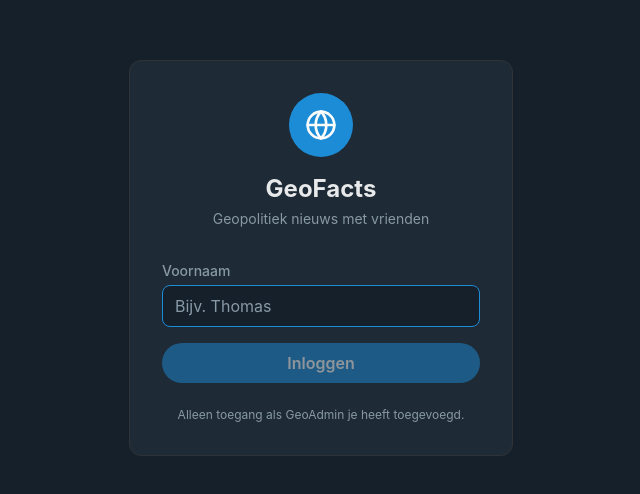
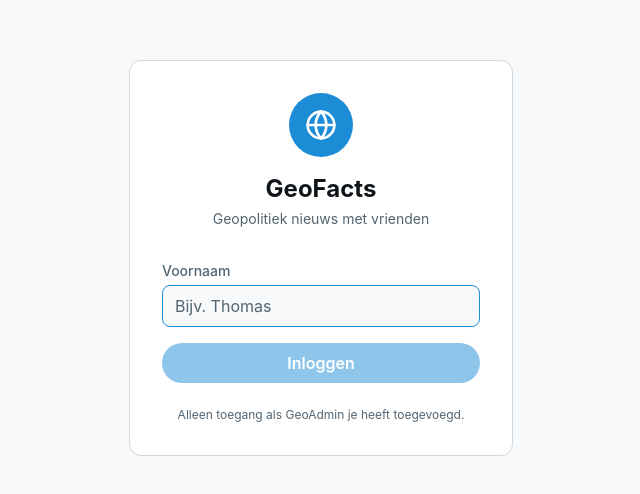
Before and after one commit to plieverse/geofacts, a React (Vite) app in the folder client/: page / in a window 1280 px wide. Shown: the part 142-636 px from the top of the page, without its empty margins (319-959 px from the left). Built offline with nearby package versions, Linux system fonts and the light colour scheme; no server answers.

Commit message:
Lichte modus als standaard instelling

```diff
--- a/client/index.html
+++ b/client/index.html
@@ -17,7 +17,7 @@
     <script>
       try {
         var t = localStorage.getItem('geofacts_theme');
-        if (t === 'light') document.documentElement.setAttribute('data-theme', 'light');
+        if (t === 'dark') document.documentElement.setAttribute('data-theme', 'dark');
       } catch(e) {}
     </script>
     <div id="root"></div>
--- a/client/src/context/ThemeContext.jsx
+++ b/client/src/context/ThemeContext.jsx
@@ -4,7 +4,7 @@ const ThemeContext = createContext();
 
 export function ThemeProvider({ children }) {
   const [theme, setTheme] = useState(
-    () => localStorage.getItem('geofacts_theme') || 'dark'
+    () => localStorage.getItem('geofacts_theme') || 'light'
   );
 
   useEffect(() => {
--- a/client/src/index.css
+++ b/client/src/index.css
@@ -4,20 +4,7 @@
 
 /* ─── Kleurvariabelen ─────────────────────────────────────────── */
 :root {
-  /* Donkere modus (standaard) — waarden als RGB-triplets */
-  --color-bg:            21 32 43;
-  --color-panel:         30 42 53;
-  --color-text-primary:  231 233 234;
-  --color-text-secondary:136 153 166;
-  --color-divider:       47 51 54;
-  --color-hover-surface: 255 255 255;   /* wit overlay op donker */
-  --scrollbar-track:     #15202B;
-  --scrollbar-thumb:     #2F3336;
-  --scrollbar-hover:     #8899A6;
-}
-
-[data-theme="light"] {
-  /* Lichte modus */
+  /* Lichte modus (standaard) */
   --color-bg:            247 249 250;
   --color-panel:         255 255 255;
   --color-text-primary:  15 20 25;
@@ -27,6 +14,19 @@
   --scrollbar-track:     #F7F9FA;
   --scrollbar-thumb:     #CFD9DE;
   --scrollbar-hover:     #536471;
+}
+
+[data-theme="dark"] {
+  /* Donkere modus */
+  --color-bg:            21 32 43;
+  --color-panel:         30 42 53;
+  --color-text-primary:  231 233 234;
+  --color-text-secondary:136 153 166;
+  --color-divider:       47 51 54;
+  --color-hover-surface: 255 255 255;  /* wit overlay op donker */
+  --scrollbar-track:     #15202B;
+  --scrollbar-thumb:     #2F3336;
+  --scrollbar-hover:     #8899A6;
 }
 
 /* ─── Base ────────────────────────────────────────────────────── */
```
